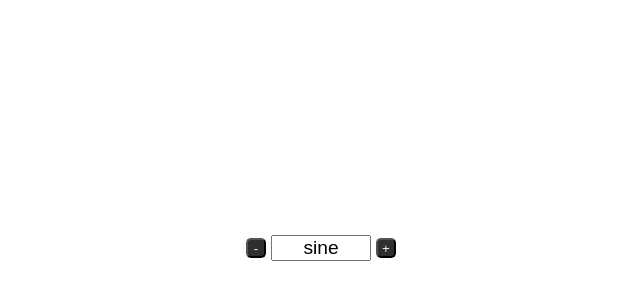
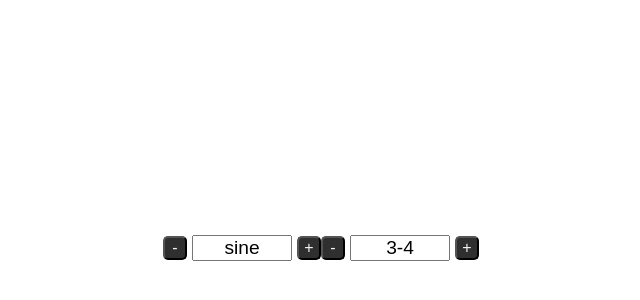
Before and after one commit to clay-bugg/Synth, a Nuxt app: page / in a window 1280 px wide. Shown: the part 152-452 px from the top of the page, without its empty margins (319-959 px from the left). Built offline with nearby package versions, Linux system fonts and the light colour scheme.

Commit message:
added octave switcher component

```diff
--- a/assets/css/main.css
+++ b/assets/css/main.css
@@ -25,3 +25,22 @@ button {
   align-items: center;
   gap: 5px;
 }
+.control-switch input {
+  text-align: center;
+  width: 100px;
+  font-size: 1.2rem;
+}
+.control-switch button {
+  display: flex;
+  align-items: center;
+  justify-content: center;
+  width: 24px;
+  height: 24px;
+  color: #F2F2F2;
+  background-color: rgb(47, 47, 47);
+  border-radius: 5px;
+  font-size: 1rem;
+}
+.control-switch button:hover {
+  cursor: pointer;
+}
--- /dev/null
+++ b/components/OctaveSwitcher.vue
@@ -0,0 +1,24 @@
+<template>
+  <div class="octave-switch control-switch">
+    <button @click="changeOctaves('-')">-</button>
+    <input v-model="octavesDisplayed" />
+    <button @click="changeOctaves('+')">+</button>
+  </div>
+</template>
+
+<script setup>
+import { ref } from 'vue'
+
+const { currentStartingOctave } = storeToRefs(useControlStore())
+const octavesDisplayed = ref('3-4')
+function changeOctaves(op) {
+  const octaves = ['1', '2', '3', '4', '5']
+  const index = octaves.indexOf(currentStartingOctave.value.toString())
+  if (op === '+') currentStartingOctave.value = Number(octaves[(index + 1) % octaves.length])
+  if (op === '-') currentStartingOctave.value = Number(octaves[(index - 1 + octaves.length) % octaves.length])
+  octavesDisplayed.value = `${currentStartingOctave.value}-${currentStartingOctave.value + 1}`
+}
+
+</script>
+
+<style scoped></style>
--- a/components/ToneSwitcher.vue
+++ b/components/ToneSwitcher.vue
@@ -22,20 +22,4 @@ function changeTone(op) {
 
 <style scoped>
 
-input {
-  text-align: center;
-  width: 100px;
-  font-size: 1.2rem;
-}
-button {
-  display: flex;
-  align-items: center;
-  justify-content: center;
-  width: 20px;
-  height: 20px;
-  color: #F2F2F2;
-  background-color: rgb(47, 47, 47);
-  border-radius: 5px;
-}
-
 </style>
--- a/pages/index.vue
+++ b/pages/index.vue
@@ -1,6 +1,7 @@
 <template>
   <div class="app">
     <ToneSwitcher />
+    <OctaveSwitcher />
   </div>
 
 </template>
@@ -10,6 +11,7 @@ import { ref } from 'vue'
 import { storeToRefs } from 'pinia'
 
 const { currentTone } = storeToRefs(useControlStore())
+
 
 
 </script>
--- a/stores/controlStore.js
+++ b/stores/controlStore.js
@@ -3,20 +3,8 @@ import { defineStore } from 'pinia'
 
 export const useControlStore = defineStore('control', () => {
   const currentTone = ref('sine')
-  const currentOctaves = ref(3)
+  const currentStartingOctave = ref(3)
   const currentLabels = ref('All')
-
-  function changeOctaves(op) {
-    const octaves = [...Array(6).keys()]
-    let octave = currentOctaves.value
-    if (op === '+') {
-      octave = (octave + 1) % octaves.length
-    }
-    if (op === '-') {
-      octave = (octave - 1 + octaves.length) % octaves.length
-    }
-    currentOctaves.value = octave
-  }
 
   function changeLabels(op) {
     const labels = ['All', 'Chord', 'None']
@@ -29,9 +17,8 @@ export const useControlStore = defineStore('control', () => {
 
   return {
     currentTone,
-    currentOctaves,
+    currentStartingOctave,
     currentLabels,
-    changeOctaves,
     changeLabels,
   }
 })
```
